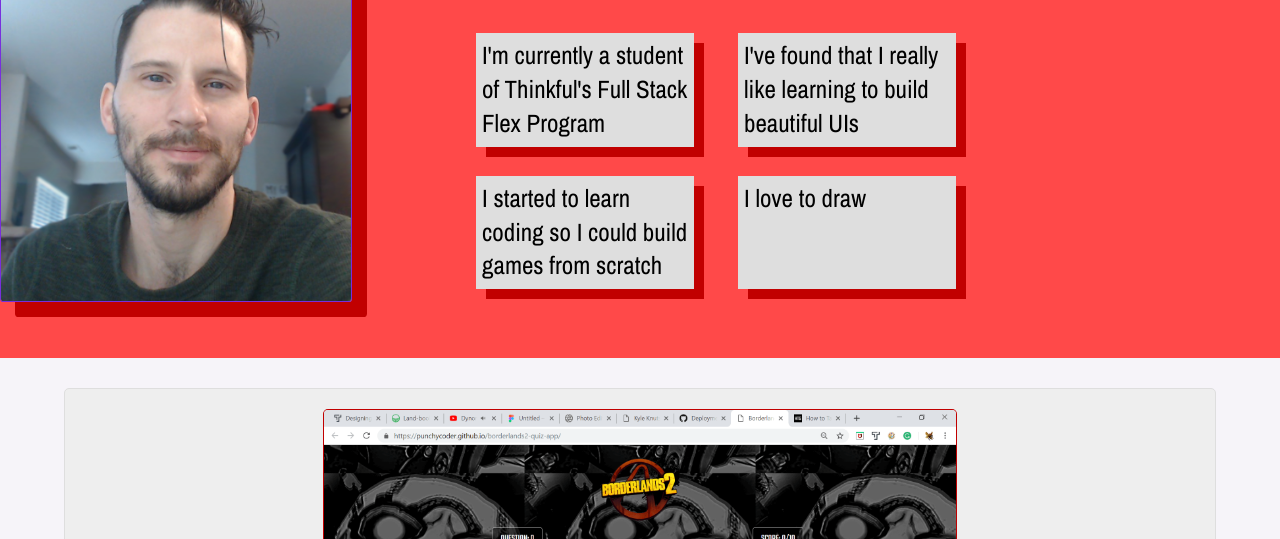
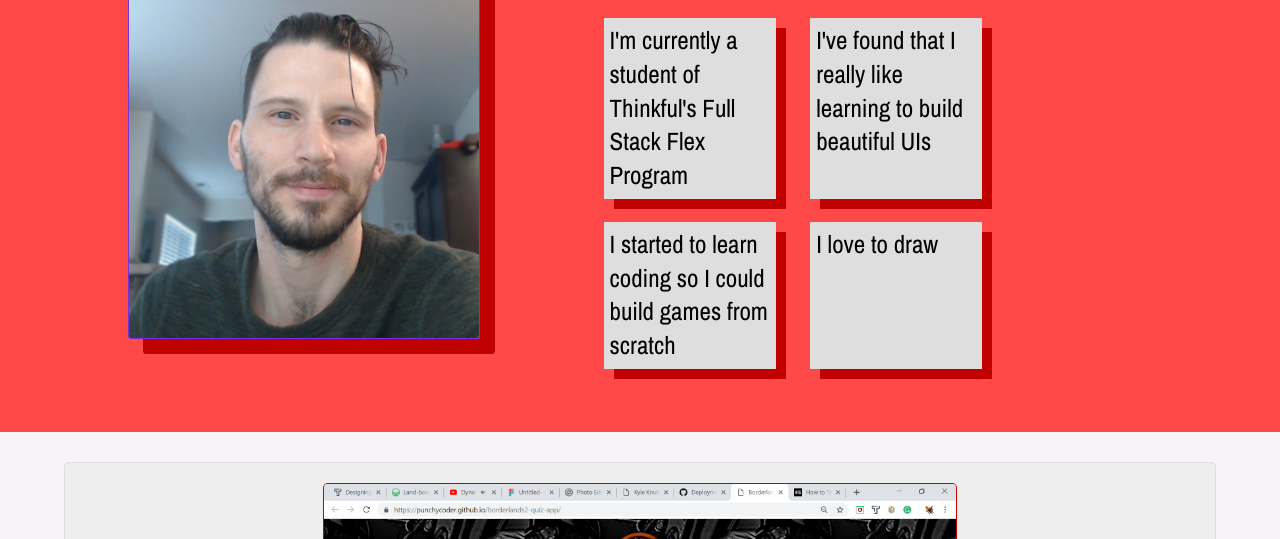
Before and after one commit to PunchyCoder/Kyle-Knutson-Portfolio, a plain HTML site: page index.html in a window 1280 px wide. Shown: the part 649-1188 px from the top of the page. Drawn offline with nearby package versions, Linux system fonts and the light colour scheme.

Commit message:
Update styles
Fixed selfie image centering @960px wide and  @1200px wide

```diff
--- a/styles.css
+++ b/styles.css
@@ -23,7 +23,6 @@ p, li {
 light red - #ff4949
 dark red  - #c10000
 */
-
 
 nav {
 	position: fixed;
@@ -98,7 +97,6 @@ section#bio {
 	display: flex;
 	flex-flow: wrap;
 	justify-content: center;
-	/*align-items: center;*/
 	margin-bottom: 20px;
 }
 
@@ -328,7 +326,6 @@ footer a:hover{
 	.selfie {
 		width: 360px;
 		height: 360px;
-		margin: 0 auto;
 		border: solid 1px #7730dd;
 	}
 
```
